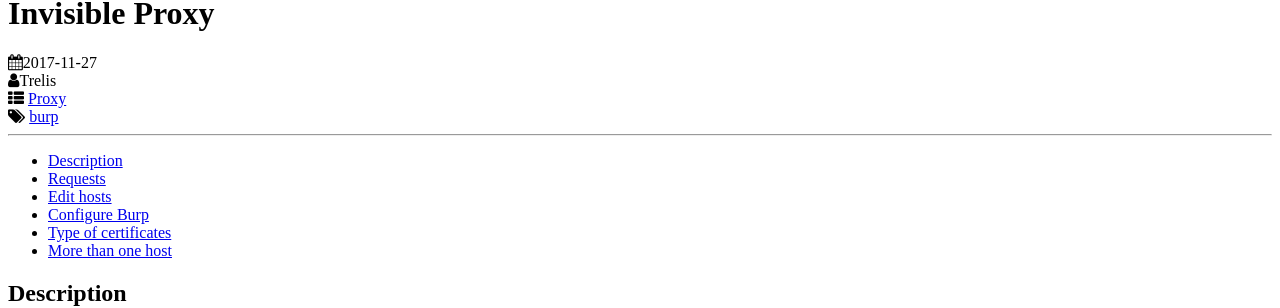
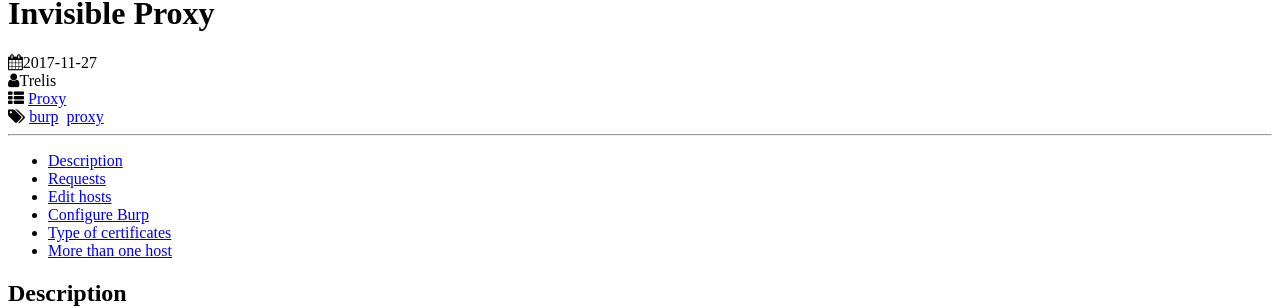
Before and after one commit to Ex0brain/trelis24.github.io, a Jekyll site: the page built from _posts/2017-11-27-Invisible-Proxy.md, in a window 1280 px wide and 900 px high. Shown: the part 179-487 px from the top of the window. Built offline with Jekyll 4.4.1, drawn with Linux system fonts in a browser that asks for light colours; comment, search, counter and statistics services are not loaded; a style sheet for code colours, icons or effects is not loaded.

Commit message:
Images Proxy Certificate

```diff
--- a/_posts/2017-11-27-Invisible-Proxy.md
+++ b/_posts/2017-11-27-Invisible-Proxy.md
@@ -2,7 +2,7 @@
 layout: post
 title:  "Invisible Proxy"
 categories: Proxy
-tags:  burp
+tags:  burp proxy
 author: Trelis
 ---
 
```
Also changed, not shown: img/2017-12-16-Proxy-Certificates/Cert_error_burp.png (added), img/2017-12-16-Proxy-Certificates/Cert_ok_burp.png (added), img/2017-12-16-Proxy-Certificates/Handshake_Client_cert.png (added), img/2017-12-16-Proxy-Certificates/Handshake_Server_cert.png (added).
